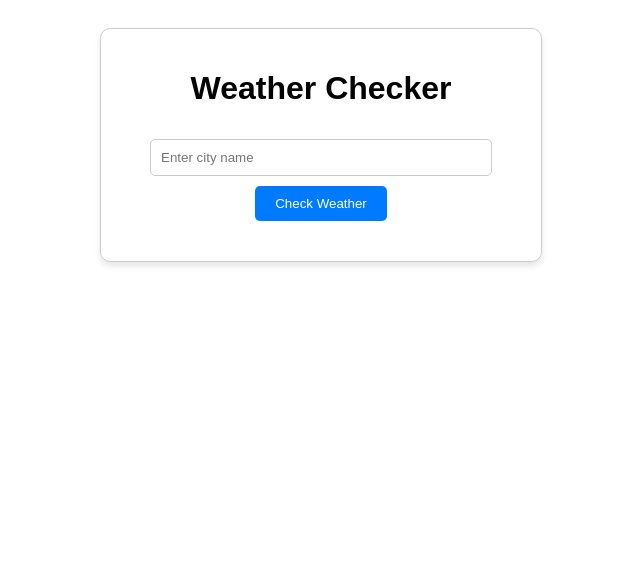
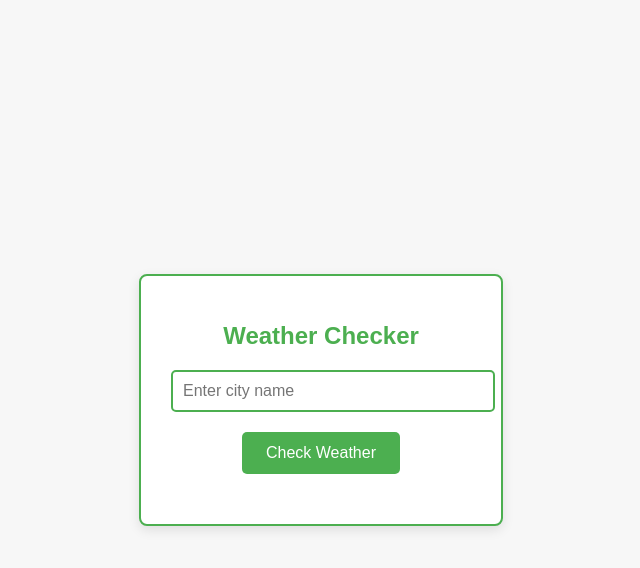
Before and after one commit to capdinu/Weather-Checker, a plain HTML site: page index.html in a window 1280 px wide. Shown: the whole page, without its empty margins (319-959 px from the left). Drawn offline with Linux system fonts and the light colour scheme.

Commit message:
Sri Lanka

```diff
--- a/index.html
+++ b/index.html
@@ -4,54 +4,16 @@
   <meta charset="UTF-8">
   <meta name="viewport" content="width=device-width, initial-scale=1.0">
   <title>Weather Checker</title>
-  <style>
-    body {
-      font-family: Arial, sans-serif;
-      text-align: center;
-      padding: 20px;
-    }
-    .container {
-      max-width: 400px;
-      margin: auto;
-      padding: 20px;
-      border: 1px solid #ccc;
-      border-radius: 10px;
-      box-shadow: 0 4px 6px rgba(0, 0, 0, 0.1);
-    }
-    input {
-      width: 80%;
-      padding: 10px;
-      margin: 10px 0;
-      border: 1px solid #ccc;
-      border-radius: 5px;
-    }
-    button {
-      padding: 10px 20px;
-      background-color: #007BFF;
-      color: white;
-      border: none;
-      border-radius: 5px;
-      cursor: pointer;
-    }
-    button:hover {
-      background-color: #0056b3;
-    }
-    .weather-info {
-      margin-top: 20px;
-    }
-    @media (max-width: 600px) {
-      .container {
-        width: 90%;
-      }
-    }
-  </style>
+  <link rel="stylesheet" href="styles.css">
 </head>
 <body>
-  <div class="container">
-    <h1>Weather Checker</h1>
-    <input type="text" id="city" placeholder="Enter city name">
-    <button onclick="getWeather()">Check Weather</button>
-    <div class="weather-info" id="weatherInfo"></div>
+  <div class="weather-app">
+    <div class="container">
+      <h1>Weather Checker</h1>
+      <input type="text" id="city" placeholder="Enter city name">
+      <button onclick="getWeather()">Check Weather</button>
+      <div class="weather-info" id="weatherInfo"></div>
+    </div>
   </div>
   <script src="./script.js"></script>
 </body>
--- a/script.js
+++ b/script.js
@@ -6,7 +6,7 @@ async function getWeather() {
   const weatherInfo = document.getElementById('weatherInfo');
 
   if (!city) {
-    weatherInfo.innerHTML = "<p style='color: red;'>Please enter a city name.</p>";
+    weatherInfo.innerHTML = "<p>Please enter a city name.</p>";
     return;
   }
 
@@ -27,6 +27,6 @@ async function getWeather() {
       <img src="${current.condition.icon}" alt="${current.condition.text}">
     `;
   } catch (error) {
-    weatherInfo.innerHTML = `<p style='color: red;'>City not found. Please try again.</p>`;
+    weatherInfo.innerHTML = `<p>City not found. Please try again.</p>`;
   }
 }
--- /dev/null
+++ b/styles.css
@@ -0,0 +1,75 @@
+/* General body styles */
+body {
+    font-family: 'Arial', sans-serif;
+    background-color: #f7f7f7;
+    margin: 0;
+    padding: 0;
+    display: flex;
+    justify-content: center;
+    align-items: center;
+    height: 100vh;
+  }
+
+  /* Weather app container */
+  .weather-app {
+    width: 100%;
+    display: flex;
+    justify-content: center;
+    align-items: center;
+  }
+
+  /* Container with new color palette */
+  .container {
+    background-color: #fff;
+    box-shadow: 0 4px 12px rgba(0, 0, 0, 0.1);
+    border-radius: 8px;
+    padding: 30px;
+    width: 300px;
+    text-align: center;
+    border: 2px solid #4CAF50;
+  }
+
+  /* Title of the app */
+  h1 {
+    color: #4CAF50;
+    font-size: 24px;
+    margin-bottom: 20px;
+  }
+
+  /* Input field for city name */
+  input {
+    padding: 10px;
+    width: 100%;
+    border: 2px solid #4CAF50;
+    border-radius: 5px;
+    margin-bottom: 20px;
+    font-size: 16px;
+  }
+
+  /* Button style */
+  button {
+    padding: 12px 24px;
+    background-color: #4CAF50;
+    color: white;
+    border: none;
+    border-radius: 5px;
+    font-size: 16px;
+    cursor: pointer;
+    transition: background-color 0.3s ease;
+  }
+
+  button:hover {
+    background-color: #45a049;
+  }
+
+  /* Weather information display */
+  .weather-info {
+    margin-top: 20px;
+    font-size: 16px;
+    color: #333;
+  }
+
+  /* Error message styling */
+  .weather-info p {
+    color: red;
+  }
```
